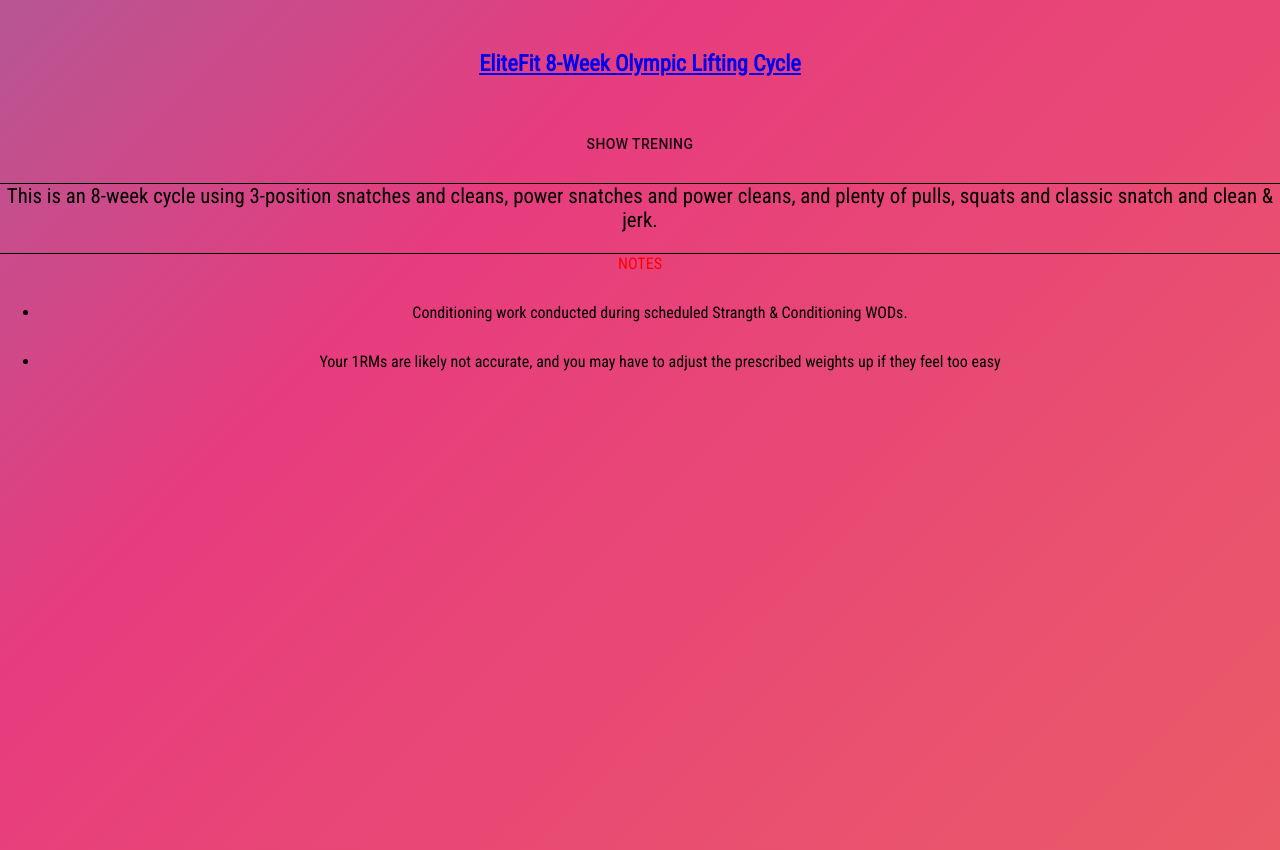
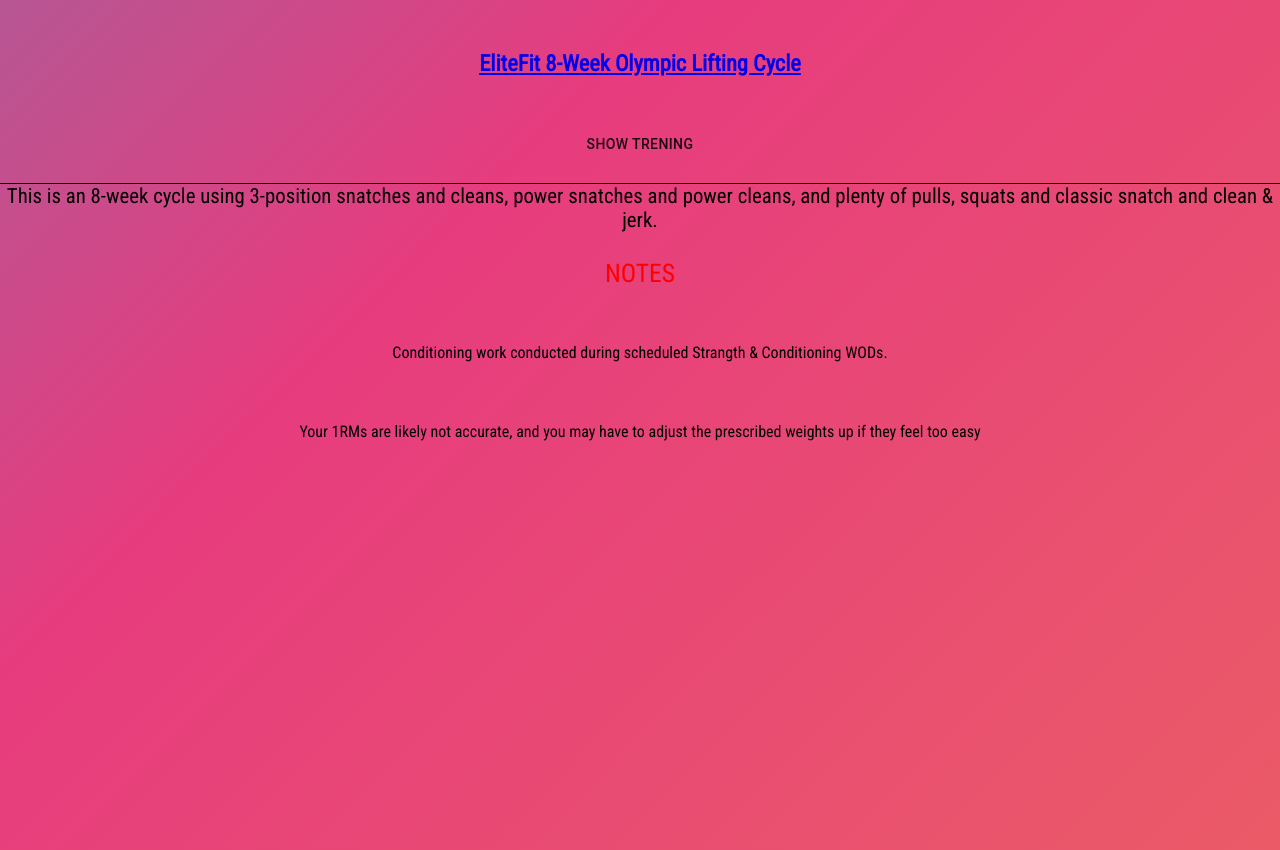
Before and after one commit to JakGi/8-Week-Olympic-Lifting-Cycle, a React (Create React App) app: page / in a window 1280 px wide. Built offline with nearby package versions, Linux system fonts and the light colour scheme.

Commit message:
edited list style

```diff
--- a/src/components/MainPage.js
+++ b/src/components/MainPage.js
@@ -7,11 +7,13 @@
     border-top: 1px solid black;
 `
 const ListText = styled.li `
-    margin-top: 30px;
+    list-style-type: none;
+    padding: 30px;
 `
 const Notes = styled.p `
 color: red;
-border-top: 1px solid black;
+font-size: 1.6rem;
+
 `
 
 const MainPage = () => {
@@ -23,7 +25,7 @@
         snatch and clean & jerk.
       </MainText>
       <Notes>NOTES</Notes>
-      <ul>
+      <div>
         <ListText>
           Conditioning work conducted during scheduled Strangth & Conditioning
           WODs.
@@ -32,7 +34,7 @@
           Your 1RMs are likely not accurate, and you may have to adjust the
           prescribed weights up if they feel too easy
         </ListText>
-      </ul>
+      </div>
     </div>
   );
 };
```
